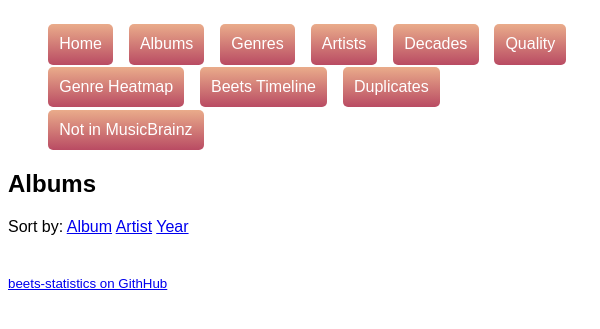
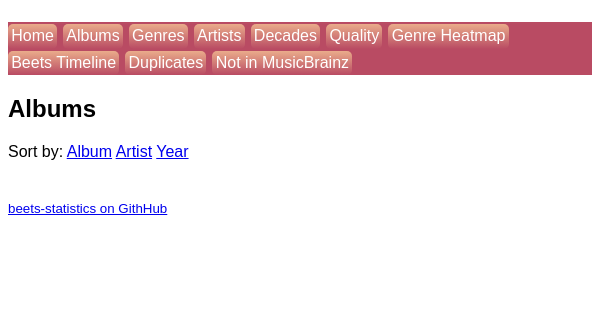
Before and after one commit to guerda/beets-statistics, a FastAPI app: template templates/albums.html in a window 600 px wide. Shown: the part 58-387 px from the top of the page. Run offline with FastAPI, Linux system fonts and the light colour scheme; the template is opened without the code that fills it, so the values that code supplies are empty; some libraries are stand-ins or nearby versions.

Commit message:
feat: responsive menu for mobile devices

```diff
--- a/static/main.css
+++ b/static/main.css
@@ -1,6 +1,48 @@
 * {
   font-family: sans-serif;
 }
+
+@media only screen and (min-width: 600px) {
+navigation li {
+  display: inline;
+  padding: 0.7 em;
+  padding-right: 0.7em;
+}
+navigation a {
+  padding: 0.7em;
+  background: var(--nav-gradient);
+  border-radius: 5px;
+  color: white;
+  text-decoration: none;
+  display: inline-block;
+  margin-top: 0.15em;
+}
+
+navigation a:hover {
+  box-shadow: 0 4px 4px 0 rgba(0, 0, 0, 0.2);
+}
+}
+
+@media only screen and (max-width: 600px) {
+  navigation ul {
+    padding: 0px;
+    background-color: var(--raspberry-rose);
+  }
+
+  navigation li {
+    display: inline;
+    padding: 0.2 em;
+    padding-right: 0.1em;
+  }
+
+  navigation a {
+    padding: 0.2em;
+    color: white;
+    text-decoration: none;
+    display: inline-block;
+  }
+}
+
 .album {
   min-width: 200px;
   max-width: 217px;
@@ -97,25 +139,6 @@ div.duplicate-row div {
   );
 }
 
-navigation li {
-  display: inline;
-  padding: 0.7 em;
-  padding-right: 0.7em;
-}
-navigation a {
-  padding: 0.7em;
-  background: var(--nav-gradient);
-  border-radius: 5px;
-  color: white;
-  text-decoration: none;
-  display: inline-block;
-  margin-top: 0.15em;
-}
-
-navigation a:hover {
-  box-shadow: 0 4px 4px 0 rgba(0, 0, 0, 0.2);
-}
-
 .insights div {
   min-width: 10em;
   box-shadow: 0 6px 12px 0 rgba(0, 0, 0, 0.2);
```
